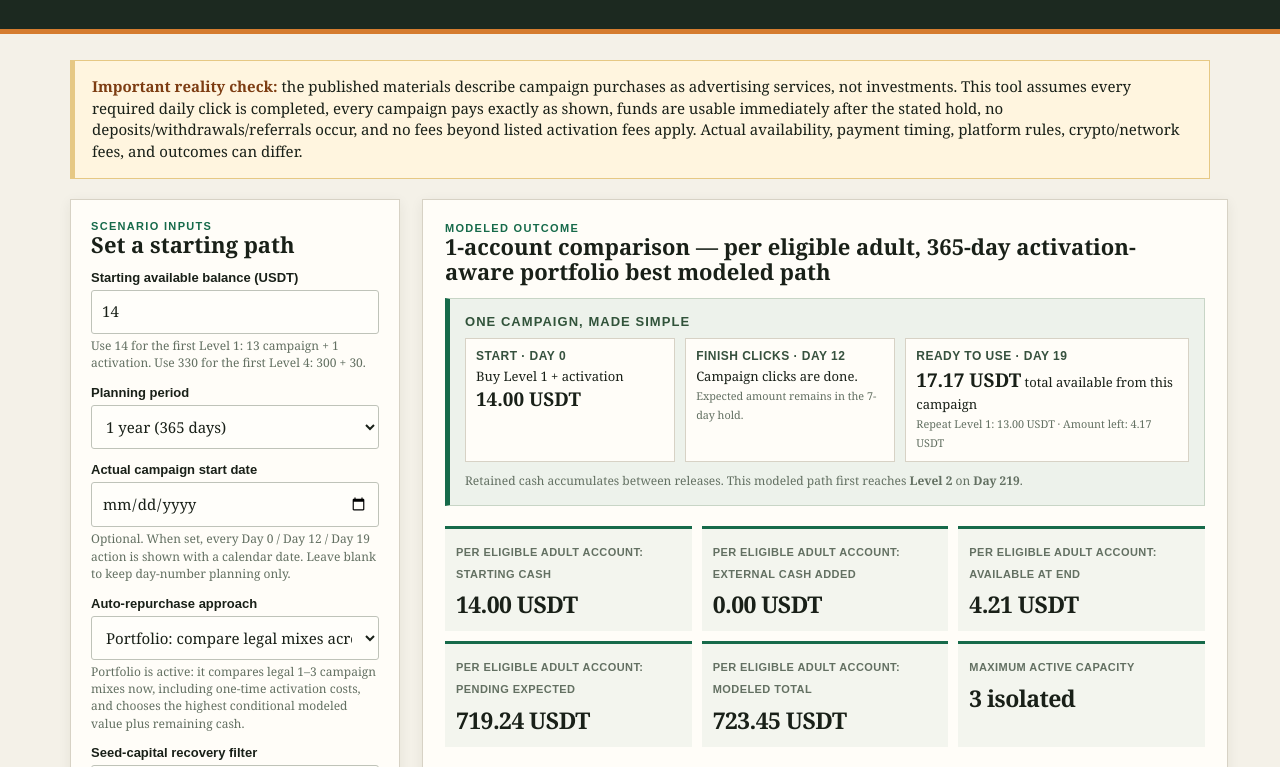
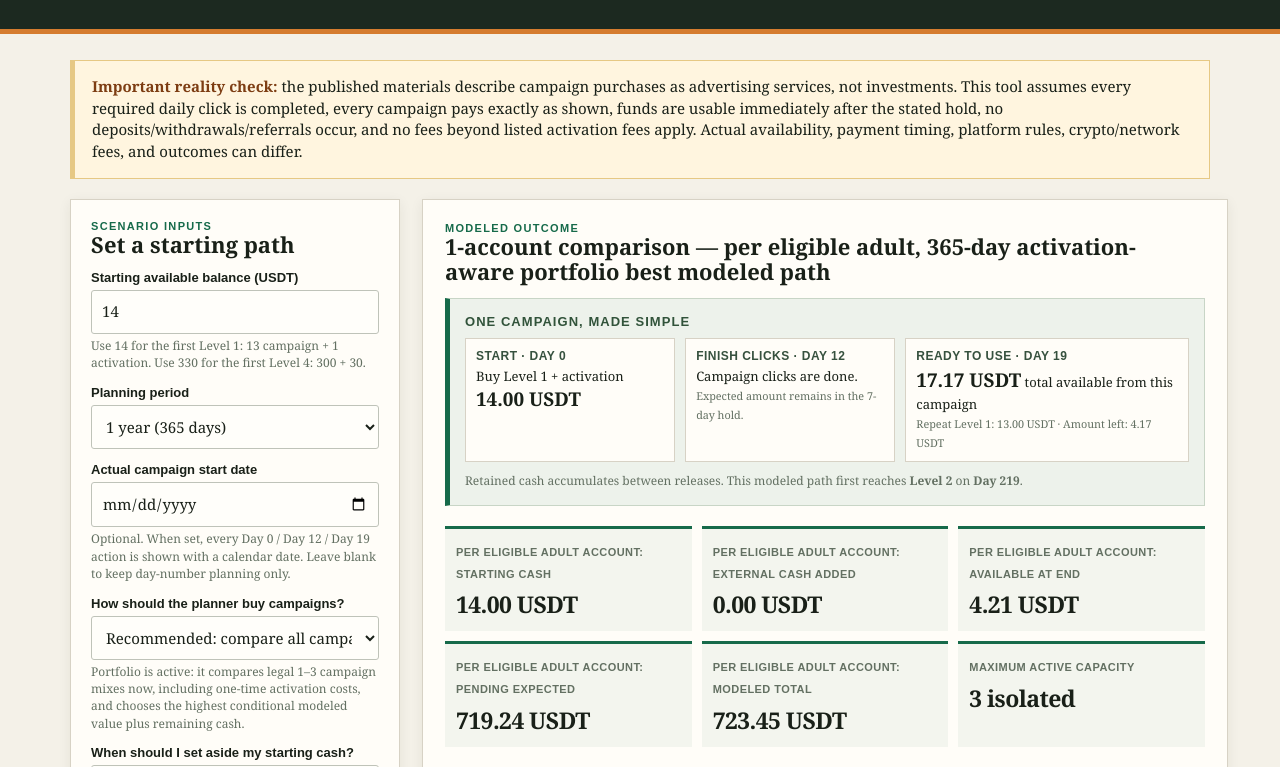
Before and after one commit to rygeneral/clickbaitpays-compounding-calculator, a website: page index.html in a window 1280 px wide. Shown: the part 181-948 px from the top of the page. Drawn offline with Linux system fonts and the light colour scheme.

Commit message:
Clarify campaign and cash protection choices

```diff
--- a/index.html
+++ b/index.html
@@ -35,8 +35,8 @@
 <label for="cash">Starting available balance (USDT)</label><input id="cash" type="number" min="0" step="0.01" value="14"><div class="help">Use 14 for the first Level 1: 13 campaign + 1 activation. Use 330 for the first Level 4: 300 + 30.</div>
 <label for="days">Planning period</label><select id="days"><option value="365">1 year (365 days)</option><option value="180">6 months (180 days)</option><option value="90">90 days</option></select>
 <label for="startDate">Actual campaign start date</label><input id="startDate" type="date"><div class="help">Optional. When set, every Day 0 / Day 12 / Day 19 action is shown with a calendar date. Leave blank to keep day-number planning only.</div>
-<label for="strategy">Auto-repurchase approach</label><select id="strategy"><option value="portfolio">Portfolio: compare legal mixes across available campaign slots</option><option value="ladder">Ladder: buy the highest level currently affordable</option><option value="roi">Return rate: buy the currently affordable level with highest modeled % return</option><option value="same">Stay at chosen level, then hold cash</option></select><div class="help" id="strategyStatus"></div>
-<label for="derisk">Seed-capital recovery filter</label><select id="derisk"><option value="growth">Max growth: reinvest toward all 3 active slots</option><option value="balanced">Balanced: protect seed surplus while maintaining up to 2 slots</option><option value="fast">Fast seed recovery: protect seed surplus while maintaining 1 slot</option></select><div class="help">“Protected” cash is modeled as set aside from Available Balance only, not as a platform withdrawal. It is never taken from Day-12-to-Day-19 held earnings.</div>
+<label for="strategy">How should the planner buy campaigns?</label><select id="strategy"><option value="portfolio">Recommended: compare all campaign combinations (up to 3 active campaigns)</option><option value="ladder">Highest level first: buy the most expensive single campaign affordable</option><option value="roi">Best percentage return: choose the level with the highest modeled return rate</option><option value="same">Repeat one chosen level only</option></select><div class="help" id="strategyStatus"></div>
+<label for="derisk">When should I set aside my starting cash?</label><select id="derisk"><option value="growth">Grow fastest: reinvest in up to 3 active campaigns</option><option value="balanced">Balanced: keep up to 2 active campaigns, then set aside surplus</option><option value="fast">Recover starting cash sooner: keep 1 active campaign, then set aside surplus</option></select><div class="help">An <b>active campaign</b> is one campaign still in its first 12 click days. Each account can have up to 3 active campaigns at once. “Set aside” means Available Balance kept out of the next purchase in this plan—not an automatic platform withdrawal.</div>
 <label for="sameLevel">“Stay at” level</label><select id="sameLevel"></select><div id="sameLevelHelp" class="help"></div>
 <h3>Optional day-12 funds — per selected eligible-adult account</h3><div class="help">Each amount below is applied separately to every selected eligible-adult account; it is not one pooled household deposit. These funds are modeled as already available cash—e.g., a new deposit that has cleared or referral commissions credited to that account’s available balance. Campaign earnings themselves remain in the 7-day hold until Day 19.</div>
 <label for="day12Funds">One-time cash available on Day 12, per selected eligible-adult account (USDT)</label><input id="day12Funds" type="number" min="0" step="0.01" value="0">
```
